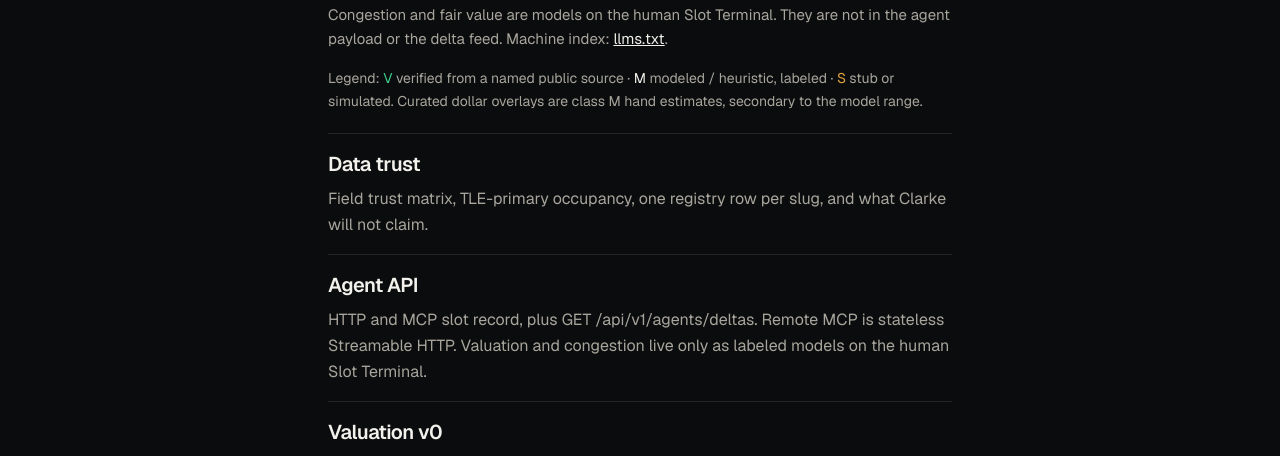
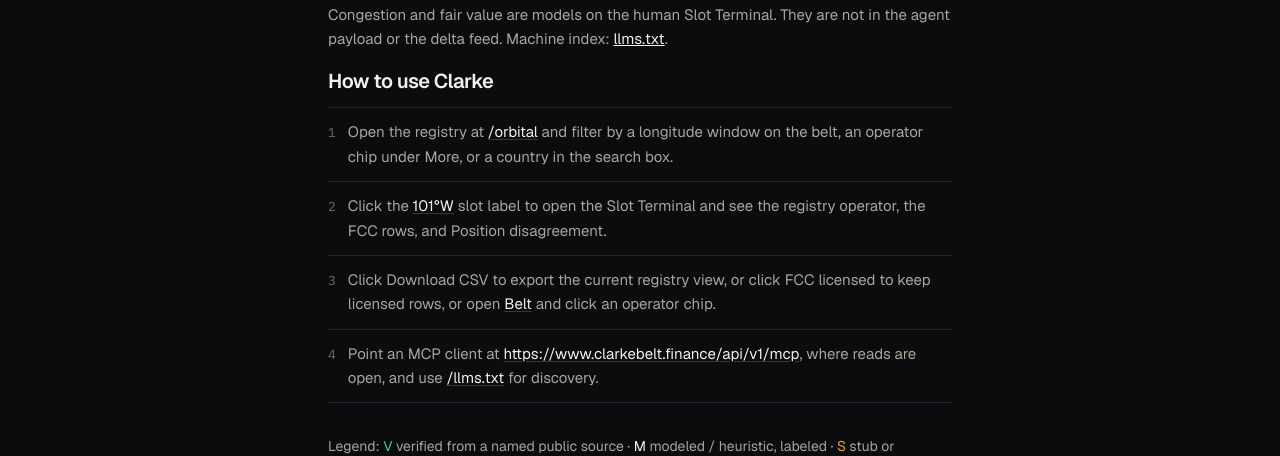
Before and after one commit to xentoshi/clarke, a Next.js app: page /docs in a window 1280 px wide. Shown: the part 259-715 px from the top of the page. Built offline with nearby package versions, Linux system fonts and the light colour scheme; no server answers; the database is empty.

Commit message:
Add a four-step How to use Clarke section
Put the same short guide on the registry homepage and the docs hub, using the controls that are actually on the page.

Co-authored-by: xentoshi <xentoshi@users.noreply.github.com>

```diff
--- a/src/app/docs/page.tsx
+++ b/src/app/docs/page.tsx
@@ -1,6 +1,7 @@
 import { buildMeta } from "@/lib/metadata";
 import Link from "next/link";
 import { DOC_PAGES } from "@/lib/docs";
+import { HowToUse } from "@/components/HowToUse";
 import { TrustLegend } from "@/components/docs/TrustLegend";
 
 export const metadata = buildMeta({
@@ -23,6 +24,8 @@ export default function DocsHubPage() {
         Congestion and fair value are models on the human Slot Terminal. They are not in the agent payload or the delta feed.
         Machine index: <Link href="/llms.txt" className="text-ink underline">llms.txt</Link>.
       </p>
+
+      <HowToUse className="mb-8" />
 
       <TrustLegend className="mb-5" />
 
--- a/src/app/orbital/page.tsx
+++ b/src/app/orbital/page.tsx
@@ -1,5 +1,6 @@
 import Link from "next/link";
 import { buildMeta } from "@/lib/metadata";
+import { HowToUse } from "@/components/HowToUse";
 import OrbitalExplorer from "./OrbitalExplorer";
 import { buildExplorerRows } from "@/lib/explorer";
 import { buildGeoBelt } from "@/lib/belt-data";
@@ -33,6 +34,7 @@ export default async function OrbitalPage() {
           Every tracked GEO position, by longitude. Who is on station, whether the FCC licensed it, and what is uncertain.
           Open a row for the Slot Terminal. Fair value is a labeled model, hidden by default.
         </p>
+        <HowToUse className="mt-8" />
         <div className="flex flex-wrap items-center gap-x-5 gap-y-2 mt-6 text-[14px]">
           <Link href="/orbital/map" className="text-ink hover:text-muted transition-colors">
             Belt
--- /dev/null
+++ b/src/components/HowToUse.tsx
@@ -0,0 +1,48 @@
+import Link from "next/link";
+import { HOW_TO_STEPS, HOW_TO_TITLE, type HowToPiece } from "@/lib/how-to-use";
+
+function Piece({ piece }: { piece: HowToPiece }) {
+  if (piece.type === "text") return piece.text;
+  const className = "text-ink underline underline-offset-2 decoration-line-strong hover:text-muted";
+  if (piece.href.startsWith("/")) {
+    return (
+      <Link href={piece.href} className={className}>
+        {piece.text}
+      </Link>
+    );
+  }
+  return (
+    <a href={piece.href} className={className}>
+      {piece.text}
+    </a>
+  );
+}
+
+export function HowToUse({ className = "" }: { className?: string }) {
+  return (
+    <section aria-labelledby="how-to-use-clarke" className={className}>
+      <h2 id="how-to-use-clarke" className="text-xl font-semibold text-ink tracking-tight mb-3">
+        {HOW_TO_TITLE}
+      </h2>
+      <ol className="border-t border-line">
+        {HOW_TO_STEPS.map((step, index) => (
+          <li
+            key={howToKey(step)}
+            className="flex gap-3 border-b border-line py-3 text-[15px] leading-relaxed text-muted"
+          >
+            <span className="font-mono text-[13px] text-faint tabular-nums pt-0.5">{index + 1}</span>
+            <span>
+              {step.map((piece, pieceIndex) => (
+                <Piece key={`${piece.type}-${pieceIndex}`} piece={piece} />
+              ))}
+            </span>
+          </li>
+        ))}
+      </ol>
+    </section>
+  );
+}
+
+function howToKey(step: HowToPiece[]): string {
+  return step.map((piece) => piece.text).join("");
+}
--- /dev/null
+++ b/src/lib/how-to-use.ts
@@ -0,0 +1,48 @@
+export const HOW_TO_TITLE = "How to use Clarke";
+
+export type HowToPiece =
+  | { type: "text"; text: string }
+  | { type: "link"; href: string; text: string };
+
+/**
+ * Four steps for the registry homepage and /docs.
+ * Each step is one sentence and names a control that exists in the UI.
+ */
+export const HOW_TO_STEPS: HowToPiece[][] = [
+  [
+    { type: "text", text: "Open the registry at " },
+    { type: "link", href: "/orbital", text: "/orbital" },
+    {
+      type: "text",
+      text: " and filter by a longitude window on the belt, an operator chip under More, or a country in the search box.",
+    },
+  ],
+  [
+    { type: "text", text: "Click the " },
+    { type: "link", href: "/orbital/101w", text: "101°W" },
+    {
+      type: "text",
+      text: " slot label to open the Slot Terminal and see the registry operator, the FCC rows, and Position disagreement.",
+    },
+  ],
+  [
+    { type: "text", text: "Click Download CSV to export the current registry view, or click FCC licensed to keep licensed rows, or open " },
+    { type: "link", href: "/orbital/map", text: "Belt" },
+    { type: "text", text: " and click an operator chip." },
+  ],
+  [
+    { type: "text", text: "Point an MCP client at " },
+    {
+      type: "link",
+      href: "https://www.clarkebelt.finance/api/v1/mcp",
+      text: "https://www.clarkebelt.finance/api/v1/mcp",
+    },
+    { type: "text", text: ", where reads are open, and use " },
+    { type: "link", href: "/llms.txt", text: "/llms.txt" },
+    { type: "text", text: " for discovery." },
+  ],
+];
+
+export function howToStepText(step: HowToPiece[]): string {
+  return step.map((piece) => piece.text).join("");
+}
```
Also changed, not shown: 1 other file (tests, documents, lock files or other folders).
